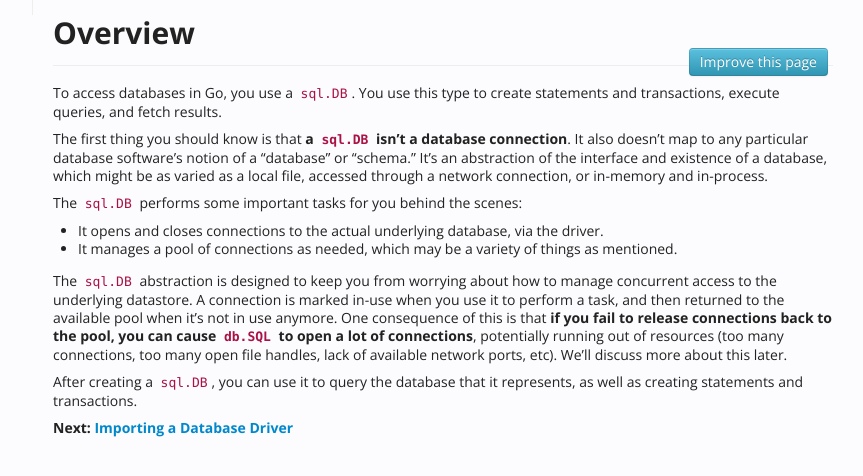
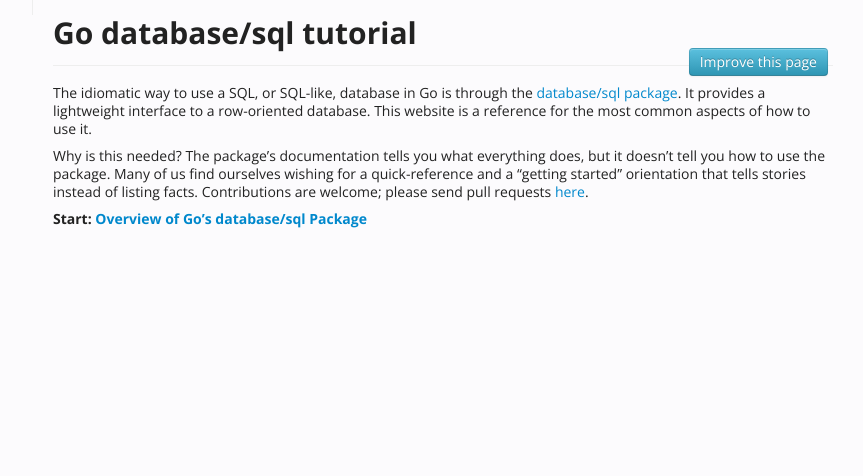
Before and after one commit to VividCortex/go-database-sql-tutorial, a Jekyll site: the page built from index.md, in a window 1280 px wide. Shown: the top 476 px of the page, without its empty margins (277-1140 px from the left). Built offline with Jekyll 4.4.1, drawn with Linux system fonts in a browser that asks for light colours.

Commit message:
re-added index

```diff
--- a/_includes/leftnav.html
+++ b/_includes/leftnav.html
@@ -1,7 +1,14 @@
 <div class="leftnav">
   <ul class="nav nav-list">
 {% for group in page.nav %}
-    <li class="nav-header">{{ group.name }}</li>
+  {% capture group_url %}/{{ page.name }}/{{ group.url }}{% endcapture %}
+  <li class="nav-header{% if page.url == node_url %} active{% endif %}">
+    {% if page.url %}
+      <a href="{{group.url}}">{{group.name}}</a>
+    {% else %}
+      {{group.name}}
+    {% endif %}
+  </li>
   {% for node in group.articles %}
     {% capture node_url %}/{{ page.name }}/{{ node.url }}{% endcapture %}
     {% if page.url == node_url %}
--- a/_layouts/article.html
+++ b/_layouts/article.html
@@ -4,6 +4,7 @@
 nav:
 -
   name: Overview
+  url: index.html
   articles:
   -
     title: Overview of Go's database/sql Package
--- a/index.md
+++ b/index.md
@@ -1,32 +1,17 @@
 ---
 layout: article
-title: Overview
+title: Go database/sql tutorial
 ---
 
-To access databases in Go, you use a `sql.DB`. You use this type to create
-statements and transactions, execute queries, and fetch results.
+The idiomatic way to use a SQL, or SQL-like, database in Go is through the
+[database/sql package](http://golang.org/pkg/database/sql/).  It provides a
+lightweight interface to a row-oriented database. This website is a
+reference for the most common aspects of how to use it.
 
-The first thing you should know is that **a `sql.DB` isn't a database
-connection**. It also doesn't map to any particular database software's notion
-of a "database" or "schema." It's an abstraction of the interface and existence
-of a database, which might be as varied as a local file, accessed through a network
-connection, or in-memory and in-process.
+Why is this needed? The package's documentation tells you what everything does,
+but it doesn't tell you how to use the package. Many of us find ourselves
+wishing for a quick-reference and a "getting started" orientation that tells
+stories instead of listing facts. Contributions are welcome; please send pull
+requests [here](https://github.com/VividCortex/go-database-sql-tutorial).
 
-The `sql.DB` performs some important tasks for you behind the scenes:
-
-* It opens and closes connections to the actual underlying database, via the driver.
-* It manages a pool of connections as needed, which may be a variety of things as mentioned.
-
-The `sql.DB` abstraction is designed to keep you from worrying about how to
-manage concurrent access to the underlying datastore.  A connection is marked
-in-use when you use it to perform a task, and then returned to the available
-pool when it's not in use anymore. One consequence of this is that **if you fail
-to release connections back to the pool, you can cause `db.SQL` to open a lot of
-connections**, potentially running out of resources (too many connections, too
-many open file handles, lack of available network ports, etc). We'll discuss
-more about this later.
-
-After creating a `sql.DB`, you can use it to query the database that it
-represents, as well as creating statements and transactions.
-
-**Next: [Importing a Database Driver](importing.html)**
+**Start: [Overview of Go's database/sql Package](overview.html)**
```
Also changed, not shown: importing.md (+2 -2 lines), overview.md (added, +32 -0 lines).
